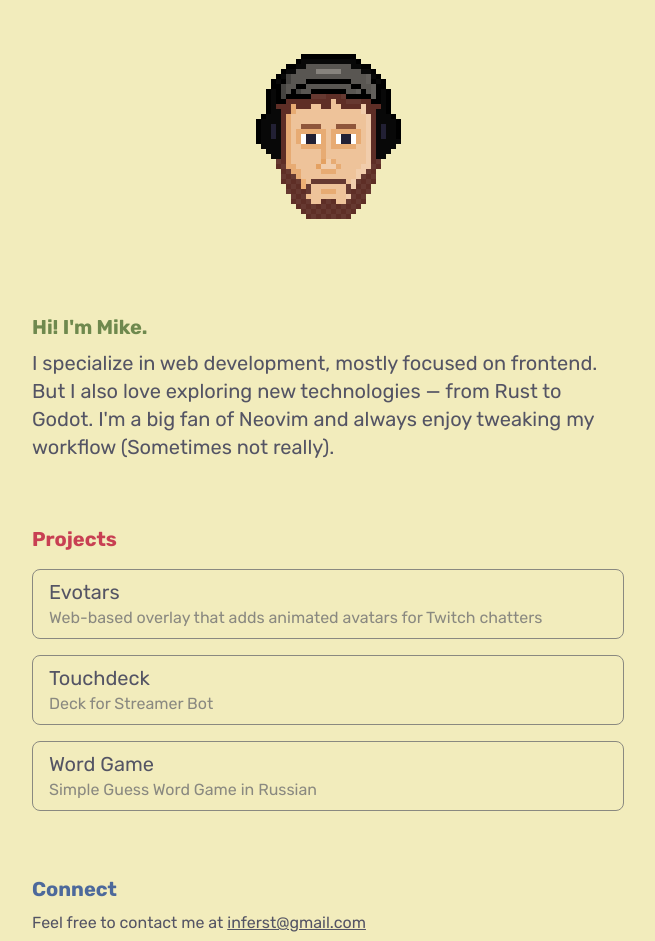
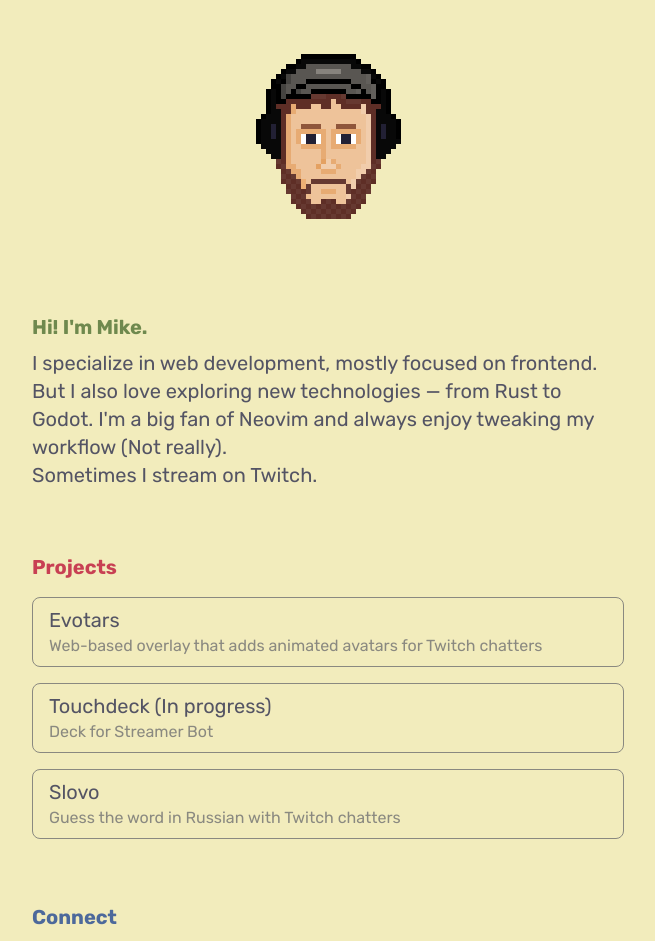
Before and after one commit to inferst/inferst.com, a Next.js app: page / in a window 1280 px wide. Shown: the top 941 px of the page, without its empty margins (312-967 px from the left). Built offline with nearby package versions, Linux system fonts and the light colour scheme.

Commit message:
feat: some improvements, simple analytics

```diff
--- a/src/app/layout.tsx
+++ b/src/app/layout.tsx
@@ -26,10 +26,24 @@ export default function RootLayout({
 }>) {
   return (
     <html lang="en" suppressHydrationWarning>
-      <body className={`${rubikFont.variable} ${gohuFont.variable} antialiased`}>
+      <body
+        className={`${rubikFont.variable} ${gohuFont.variable} antialiased`}
+      >
         <ThemeProvider enableSystem={true} attribute="class">
           {children}
         </ThemeProvider>
+        <script
+          data-collect-dnt="true"
+          async
+          src="https://scripts.simpleanalyticscdn.com/latest.js"
+        ></script>
+        <noscript>
+          <img
+            src="https://queue.simpleanalyticscdn.com/noscript.gif?collect-dnt=true"
+            alt=""
+            referrerPolicy="no-referrer-when-downgrade"
+          />
+        </noscript>
       </body>
     </html>
   );
--- a/src/app/page.tsx
+++ b/src/app/page.tsx
@@ -16,8 +16,9 @@ export default function Home() {
               I specialize in web development, mostly focused on frontend. But I
               also love exploring new technologies — from Rust to Godot.
               I&apos;m a big fan of Neovim and always enjoy tweaking my workflow
-              (Sometimes not really).
+              (Not really).
             </p>
+            <p className="text-xl">Sometimes I stream on Twitch.</p>
           </section>
           <section className="flex flex-col gap-[16px]">
             <h2 className="text-xl font-bold text-foreground-colored-2">
@@ -25,7 +26,11 @@ export default function Home() {
             </h2>
             <div className="border-1 border-foreground-secondary px-4 py-2 rounded-lg w-full">
               <h3 className="text-xl">
-                <Link href="https://evotars.inferst.com" target="_blank" className="hover:underline">
+                <Link
+                  href="https://evotars.inferst.com"
+                  target="_blank"
+                  className="hover:underline"
+                >
                   Evotars
                 </Link>
               </h3>
@@ -34,13 +39,21 @@ export default function Home() {
               </p>
             </div>
             <div className="border-1 border-foreground-secondary px-4 py-2 rounded-lg w-full">
-              <h3 className="text-xl">Touchdeck</h3>
+              <h3 className="text-xl">Touchdeck (In progress)</h3>
               <p className="text-foreground-secondary">Deck for Streamer Bot</p>
             </div>
             <div className="border-1 border-foreground-secondary px-4 py-2 rounded-lg w-full">
-              <h3 className="text-xl">Word Game</h3>
+              <h3 className="text-xl">
+                <Link
+                  href="https://slovo.inferst.com"
+                  target="_blank"
+                  className="hover:underline"
+                >
+                  Slovo
+                </Link>
+              </h3>
               <p className="text-foreground-secondary">
-                Simple Guess Word Game in Russian
+                Guess the word in Russian with Twitch chatters
               </p>
             </div>
           </section>
@@ -67,12 +80,6 @@ export default function Home() {
               >
                 Telegram
               </a>
-              {/* <a */}
-              {/*   href="https://github.com/inferst" */}
-              {/*   className="rounded-sm px-3 py-1 text-sm bg-background-highlight hover:bg-foreground-highlight hover:text-background" */}
-              {/* > */}
-              {/*   Linkedin */}
-              {/* </a> */}
               <a
                 href="https://www.twitch.tv/mikerime"
                 className="rounded-sm px-3 py-1 text-sm bg-background-highlight hover:bg-foreground-highlight hover:text-background"
--- a/src/components/Face.tsx
+++ b/src/components/Face.tsx
@@ -84,7 +84,7 @@ const Face = () => {
           className="rounded-xl subpixel-antialiased"
           style={{ imageRendering: "pixelated" } as CSSProperties}
         />
-        <Link
+        <a
           href="/"
           className={`cursor-pointer block absolute top-0 left-0`}
           onMouseDown={handleMouseDown}
@@ -104,7 +104,7 @@ const Face = () => {
               } as CSSProperties
             }
           ></div>
-        </Link>
+        </a>
       </div>
     </div>
   );
```
